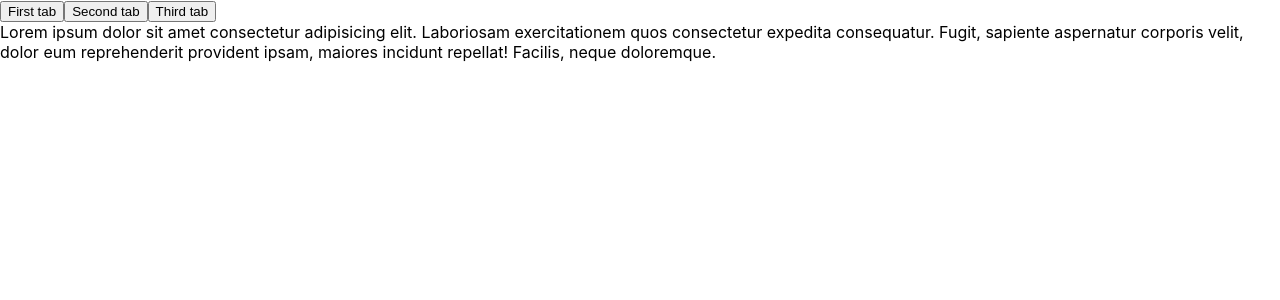
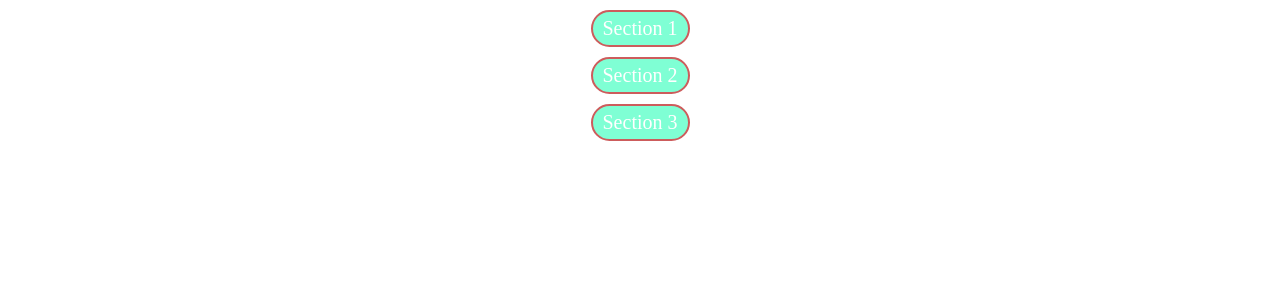
Before and after one commit to bix6/react-playground, a React (Create React App) app: page / in a window 1280 px wide. Shown: the top 300 px of the page. Built offline with nearby package versions, Linux system fonts and the light colour scheme.

Commit message:
add Accordion

```diff
--- a/src/App.js
+++ b/src/App.js
@@ -1,4 +1,32 @@
 import React from 'react';
+import Accordion from './state-drills/Accordion';
+
+const sections = [
+  {
+    title: 'Section 1',
+    content: 'Lorem ipsum dolor sit amet consectetur adipisicing elit.',
+  },
+  {
+    title: 'Section 2',
+    content: 'Cupiditate tenetur aliquam necessitatibus id distinctio quas nihil ipsam nisi modi!',
+  },
+  {
+    title: 'Section 3',
+    content: 'Animi amet cumque sint cupiditate officia ab voluptatibus libero optio et?',
+  },
+]
+
+class App extends React.Component {
+  render () {
+    return <div>
+      <Accordion sections={sections} />
+    </div>
+  }
+}
+
+export default App;
+
+/*
 import Tabs from './state/Tabs';
 
 const tabsProp = [
@@ -19,6 +47,9 @@ class App extends React.Component {
 }
 
 export default App;
+*/
+
+
 
 /*
 import Split from './composition/Split';
--- /dev/null
+++ b/src/state-drills/Accordion.css
@@ -0,0 +1,26 @@
+ul {
+    list-style: none;
+    padding-left: 0;
+    margin: 0 auto;
+    text-align: center;
+}
+
+li {
+    margin: 10px;
+}
+
+button {
+    color: white;
+    background-color: aquamarine;
+    border: 2px solid indianred;
+    border-radius: 25px;
+    font-size: 20px;
+    padding: 5px 10px;
+    font-family: serif;
+}
+
+p {
+    font-size: 20px;
+    font-family: sans-serif;
+    color: indigo;
+}
--- /dev/null
+++ b/src/state-drills/Accordion.js
@@ -0,0 +1,43 @@
+import React from 'react';
+import './Accordion.css';
+
+class Accordion extends React.Component {
+    static defaultProps = {sections: []};
+    state = {activeSection: null};
+
+    renderContent (index) {
+        if (index === this.state.activeSection) {
+            return (
+                <p>
+                    {this.props.sections[index].content}
+                </p>
+            )
+        }
+        return;
+    }
+
+    handleClick (index) {
+        this.setState({activeSection: index})
+    }
+
+    renderList () {
+        return this.props.sections.map((section, index) => (
+            <li key={index}>
+                <button onClick={() => this.handleClick(index)}>
+                    {section.title}
+                </button>
+                {this.renderContent(index)}
+            </li>
+        ))
+    }
+
+    render () {
+        return (
+            <ul>
+                {!!this.props.sections.length && this.renderList()}
+            </ul>
+        )
+    }
+}
+
+export default Accordion;
```
Also changed, not shown: 2 other files (tests, documents, lock files or other folders).
